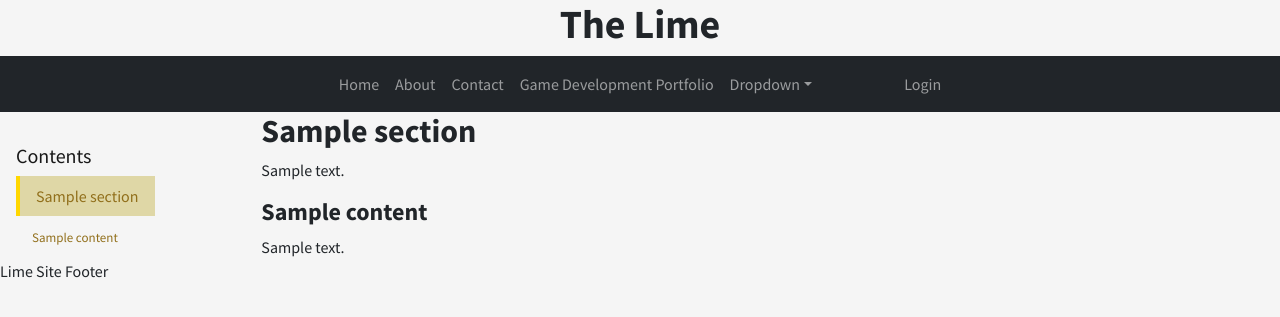
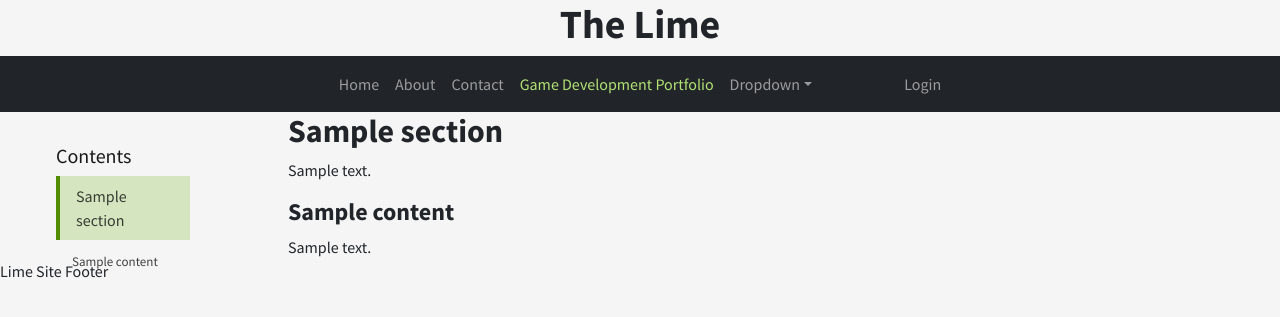
Before and after one commit to BeratDM/lime-website, a Django app: page /gamedev/ in a window 1280 px wide. Shown: the top 317 px of the page. Run offline with Django 4.2, Linux system fonts and the light colour scheme; tables that the repository leaves empty hold one stand-in row (values such as "Sample post"); some libraries are stand-ins or nearby versions.

Commit message:
added iframe to portfolio sections and visual adjustments

```diff
--- a/lime_website/lime_website/apps/portfolio/models.py
+++ b/lime_website/lime_website/apps/portfolio/models.py
@@ -1,6 +1,7 @@
 from django.db import models
 from django.utils.text import slugify
 import bleach
+from lxml import html
 
 ALLOWED_TAGS = [
     "p",
@@ -23,26 +24,55 @@
     "pre",
     "span",
     "div",
+    "iframe",
 ]
+
 ALLOWED_ATTRIBUTES = {
     "a": ["href", "target", "rel"],
     "img": ["src", "alt"],
     "code": ["class"],
     "span": ["class"],
     "div": ["class"],
+    "iframe": [
+        "src",
+        "width",
+        "height",
+        "allowfullscreen",
+        "frameborder",
+        "allow",
+        "referrerpolicy",
+        "sandbox",
+    ],
 }
 
+ALLOWED_PROTOCOLS = ["http", "https", "data"]
 
-def clean_html(html):
-    return bleach.clean(
-        html, tags=ALLOWED_TAGS, attributes=ALLOWED_ATTRIBUTES, strip=True
+
+DEFAULT_SANDBOX = "allow-scripts allow-same-origin allow-popups"
+
+
+def clean_html(html_content):
+    cleaned_html = bleach.clean(
+        html_content, tags=ALLOWED_TAGS, attributes=ALLOWED_ATTRIBUTES, strip=True
     )
+
+    # Parse the cleaned HTML with lxml to modify iframe attributes
+    tree = html.fragment_fromstring(cleaned_html, create_parent="div")
+
+    # Iterate over all <iframe> elements and enforce 'sandbox'
+    for iframe in tree.findall(".//iframe"):
+        if "sandbox" not in iframe.attrib:
+            iframe.attrib["sandbox"] = DEFAULT_SANDBOX  # Apply default sandbox policy
+
+    # Convert the modified tree back to a string
+    return html.tostring(tree, encoding="unicode", method="html")
 
 
 class Section(models.Model):
     title = models.CharField(max_length=255)
     slug = models.SlugField(unique=True)
     description = models.TextField(blank=True, null=True)
+
     order = models.PositiveIntegerField(default=0)
 
     class Meta:
@@ -51,8 +81,8 @@
     def save(self, *args, **kwargs):
         if not self.slug:
             self.slug = slugify(self.title)
-        if self.text:
-            self.text = clean_html(self.text)
+        if self.description:
+            self.description = clean_html(self.description)
         super().save(*args, **kwargs)
 
     def __str__(self):
--- a/lime_website/lime_website/templates/navbar.html
+++ b/lime_website/lime_website/templates/navbar.html
@@ -1,4 +1,61 @@
+{% url 'public:index' as index_url %}
+{% url 'public:about' as about_url %}
+{% url 'public:contact' as contact_url %}
+{% url 'portfolio:gamedev' as gamedev_url %}
+
 <!-- Navigation -->
+<nav class="navbar navbar-expand-lg navbar-dark bg-dark main-nav">
+  <button class="navbar-toggler" type="button" data-bs-toggle="collapse" data-bs-target="#navbarsExample08" aria-controls="navbarsExample08" aria-expanded="false" aria-label="Toggle navigation"><span class="navbar-toggler-icon"></span></button>
+
+  <div class="collapse navbar-collapse justify-content-md-center" id="navbarsExample08">
+    <ul class="navbar-nav">
+      <li class="nav-item">
+        <a class="nav-link nav-link-cstm" href="{{ index_url }}">Home</a>
+      </li>
+      <li class="nav-item">
+        <a class="nav-link nav-link-cstm" href="{{ about_url }}">About</a>
+      </li>
+      <li class="nav-item">
+        <a class="nav-link nav-link-cstm" href="{{ contact_url }}">Contact</a>
+      </li>
+      <li class="nav-item">
+        <a class="nav-link nav-link-cstm" href="{{ gamedev_url }}">Game Development Portfolio</a>
+      </li>
+      <li class="nav-item dropdown">
+        <a class="nav-link dropdown-toggle" href="http://example.com" id="dropdown08" data-bs-toggle="dropdown" aria-haspopup="true" aria-expanded="false">Dropdown</a>
+        <div class="dropdown-menu" aria-labelledby="dropdown08">
+          <a class="dropdown-item" href="#">Action</a>
+          <a class="dropdown-item" href="#">Another action</a>
+          <a class="dropdown-item" href="#">Something else here</a>
+        </div>
+      </li>
+
+      <li class="nav-item">
+        <span style="margin-left: 76px"></span>
+      </li>
+
+      {% if user.is_authenticated %}
+        {% url 'accounts:profile' as profile_url %}
+        <li class="nav-item">
+          {% if request.path == profile_url %}
+            <a class="nav-link disabled" href="{{ profile_url }}">{{ user.username }}</a>
+          {% else %}
+            <a class="nav-link" href="{{ profile_url }}">{{ user.username }}</a>
+          {% endif %}
+        </li>
+
+        <li class="nav-item">
+          <a class="nav-link" href="{% url 'accounts:logout' %}">Logout</a>
+        </li>
+      {% else %}
+        <li class="nav-item">
+          <a class="nav-link" href="{% url 'accounts:login' %}">Login</a>
+        </li>
+      {% endif %}
+    </ul>
+  </div>
+</nav>
+
 {% comment %}
 <a class="menu-toggle rounded" href="#"><i class="fas fa-bars"></i></a>
 <nav id="sidebar-wrapper">
@@ -24,61 +81,6 @@
   </ul>
 </nav>
 {% endcomment %}
-
-<nav class="navbar navbar-expand-lg navbar-dark bg-dark">
-  <button class="navbar-toggler" type="button" data-bs-toggle="collapse" data-bs-target="#navbarsExample08" aria-controls="navbarsExample08" aria-expanded="false" aria-label="Toggle navigation"><span class="navbar-toggler-icon"></span></button>
-
-  <div class="collapse navbar-collapse justify-content-md-center" id="navbarsExample08">
-    <ul class="navbar-nav">
-      <li class="nav-item active">
-        {% url 'public:index' as index_url %}
-        <a class="nav-link" href="{{ index_url }}">Home <span class="sr-only">(current)</span></a>
-      </li>
-      <li class="nav-item">
-        {% url 'public:about' as about_url %}
-        <a class="nav-link" href="{{ about_url }}">About</a>
-      </li>
-      <li class="nav-item">
-        {% url 'public:contact' as contact_url %}
-        <a class="nav-link" href="{{ contact_url }}">Contact</a>
-      </li>
-      <li class="nav-item">
-        {% url 'portfolio:gamedev' as gamedev_url %}
-        <a class="nav-link" href="{{ gamedev_url }}">Game Development Portfolio</a>
-      </li>
-      <li class="nav-item dropdown">
-        <a class="nav-link dropdown-toggle" href="http://example.com" id="dropdown08" data-bs-toggle="dropdown" aria-haspopup="true" aria-expanded="false">Dropdown</a>
-        <div class="dropdown-menu" aria-labelledby="dropdown08">
-          <a class="dropdown-item" href="#">Action</a>
-          <a class="dropdown-item" href="#">Another action</a>
-          <a class="dropdown-item" href="#">Something else here</a>
-        </div>
-      </li>
-      <li class="nav-item">
-        <span style="margin-left: 76px"></span>
-      </li>
-
-      {% if user.is_authenticated %}
-        {% url 'accounts:profile' as profile_url %}
-        <li class="nav-item">
-          {% if request.path == profile_url %}
-            <a class="nav-link disabled" href="{{ profile_url }}">{{ user.username }}</a>
-          {% else %}
-            <a class="nav-link" href="{{ profile_url }}">{{ user.username }}</a>
-          {% endif %}
-        </li>
-
-        <li class="nav-item">
-          <a class="nav-link" href="{% url 'accounts:logout' %}">Logout</a>
-        </li>
-      {% else %}
-        <li class="nav-item">
-          <a class="nav-link" href="{% url 'accounts:login' %}">Login</a>
-        </li>
-      {% endif %}
-    </ul>
-  </div>
-</nav>
 
 {% comment %}
 <nav>
@@ -127,3 +129,11 @@
   </span>
 </nav>
 {% endcomment %}
+
+<script>
+  document.querySelectorAll('.nav-link-cstm').forEach((link) => {
+    if (link.href === window.location.href) {
+      link.classList.add('active-cstm')
+    }
+  })
+</script>
--- a/lime_website/lime_website/templates/portfolio/gamedevportfolio.html
+++ b/lime_website/lime_website/templates/portfolio/gamedevportfolio.html
@@ -7,11 +7,11 @@
 {% block content %}
   <div class="container-fluid portfolio-limits">
     <div class="row">
-      <!-- Toggle Button for Small Screens -->
+      <!-- Toggle Sidebar Button for Small Screens -->
       <button class="btn btn-outline-dark d-md-none my-2" type="button" data-bs-toggle="offcanvas" data-bs-target="#sidebar-nav">☰ Contents</button>
 
       <!-- Sidebar -->
-      <nav id="sidebar-nav" class="col-md-3 col-lg-2 d-md-block position-fixed offcanvas-md offcanvas-start navbar" data-bs-scroll="true">
+      <nav id="sidebar-nav" class="col-md-3 col-lg-cstm-1 d-md-block position-fixed offcanvas-md offcanvas-start navbar ms-auto" data-bs-scroll="true">
         <div class="offcanvas-header d-md-none">
           <h5 class="offcanvas-title">Contents</h5>
           <button type="button" class="btn-close" data-bs-dismiss="offcanvas" aria-label="Close"></button>
@@ -32,6 +32,7 @@
           </ul>
         </div>
       </nav>
+
       <!-- Main Content -->
       <main class="col-md-9 ms-sm-auto col-lg-10 px-md-5 portfolio-content-div">
         {% for section in sections|dictsort:'order' %}
--- a/lime_website/static/css/main.css
+++ b/lime_website/static/css/main.css
@@ -3,23 +3,51 @@
 }
 
 #sidebar-nav .nav-link.active:not(.collapsed) {
-  border-left: 4px solid gold !important;
-  background-color: rgba(212, 199, 126, 0.664) !important;
+  /* border-left: 4px solid gold !important;
+  background-color: rgba(212, 199, 126, 0.664) !important; */
+
+  /* border-left: 4px solid limegreen !important;
+  background-color: rgba(228, 225, 179, 0.664) !important; */
+
+  border-left: 4px solid rgb(82, 141, 4) !important;
+  background-color: rgba(193, 219, 159, 0.61) !important;
 }
 
 .nav-parent {
-  color: rgb(145, 111, 27);
+  /* color: rgb(145, 111, 27); */
+  /* color: rgb(115, 145, 77); */
 
+  color: rgba(0, 0, 0, 0.74);
   border-left: 4px solid silver !important;
 
   background-color: rgba(223, 223, 223, 0.315) !important;
 }
 
 .nav-child1 {
-  color: rgb(145, 111, 27);
+  /* color: rgb(145, 111, 27); */
+  /* color: rgb(115, 145, 77); */
+  color: rgba(0, 0, 0, 0.74);
   font-size: small;
 }
 
 .portfolio-limits {
-  max-width: 1300px;
+  max-width: 1200px;
 }
+
+.nav-link-cstm.active-cstm {
+  color: rgb(179, 226, 116);
+  border-radius: 10px;
+  border-color: violet;
+}
+
+@media (min-width: 992px) {
+  .col-lg-cstm-1 {
+    flex: 0 0 auto;
+    width: 13%;
+  }
+}
+
+iframe {
+  aspect-ratio: 16 / 9;
+  width: 100%;
+}
--- a/requirements/prod.txt
+++ b/requirements/prod.txt
@@ -2,3 +2,4 @@
 psycopg2==2.9.9
 python-dotenv
 bleach
+lxml
```
